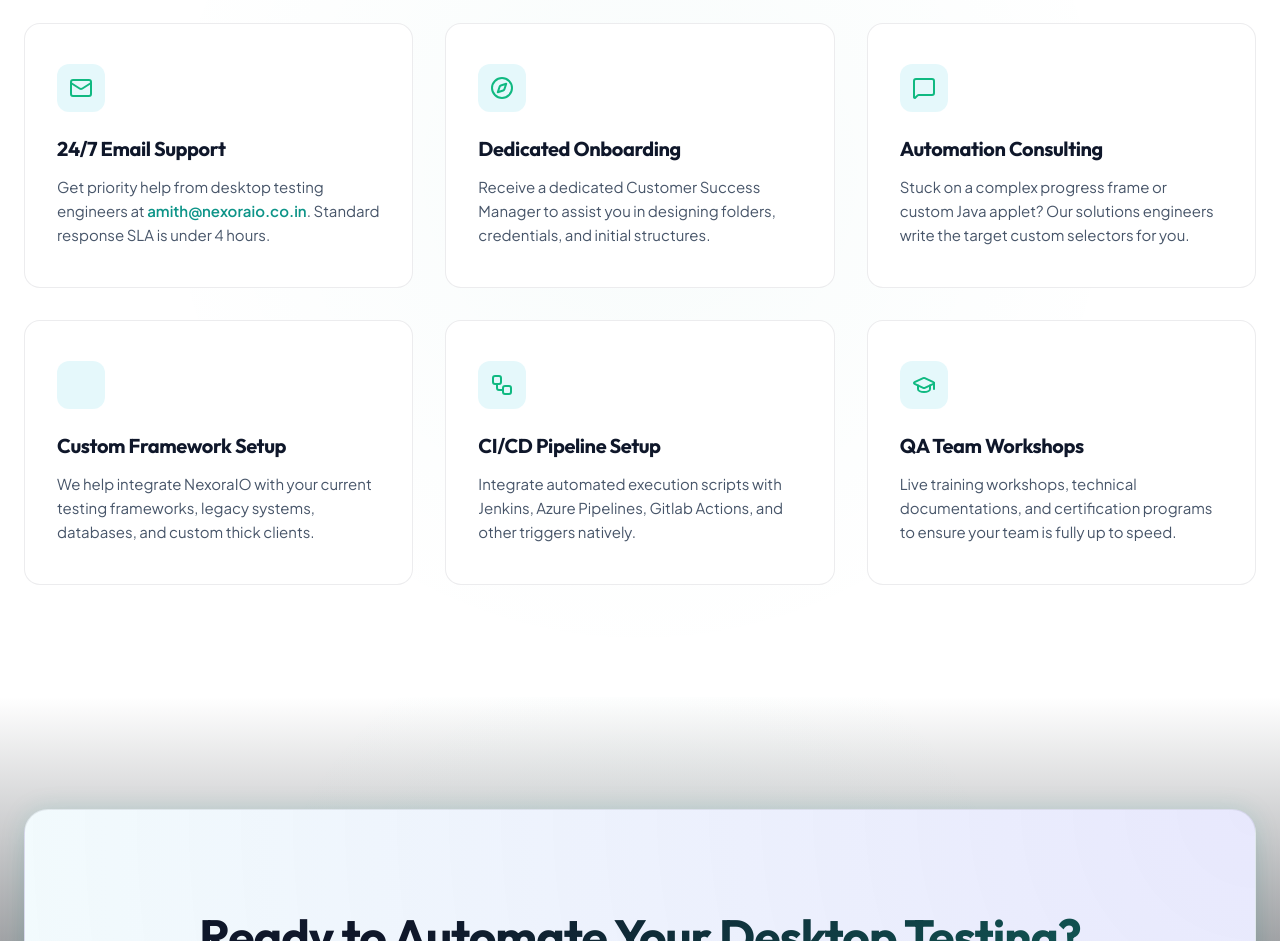
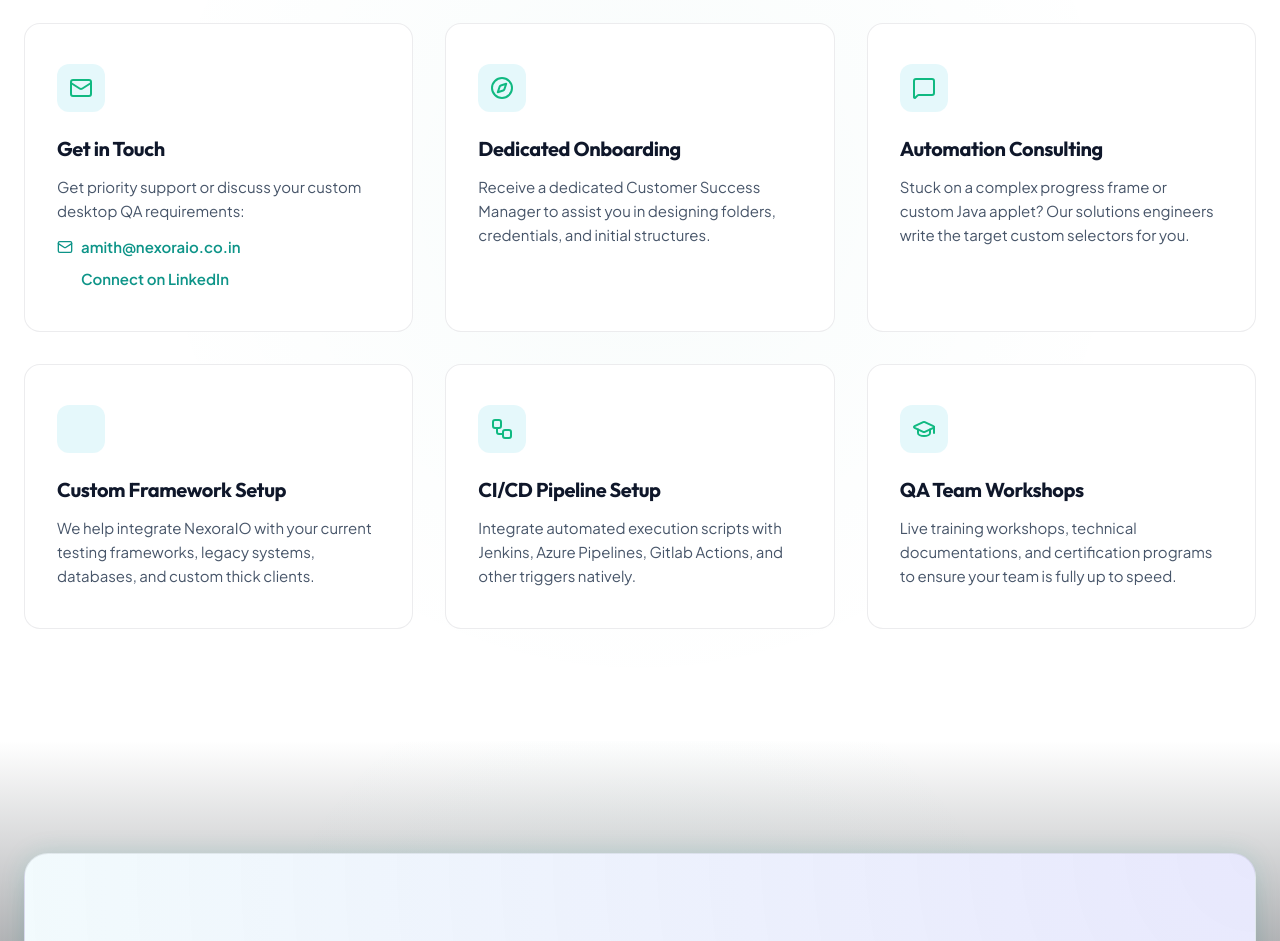
Before and after one commit to niranjangs4/desktop-automation-website, a plain HTML site: page index.html in a window 1280 px wide. Shown: the part 7680-8621 px from the top of the page. Drawn offline with nearby package versions, Linux system fonts and the light colour scheme.

Commit message:
Update contact section and footer with Amith's LinkedIn profile and email address

```diff
--- a/index.html
+++ b/index.html
@@ -673,8 +673,16 @@
                     <div class="support-icon-wrapper">
                         <i data-lucide="mail"></i>
                     </div>
-                    <h3>24/7 Email Support</h3>
-                    <p>Get priority help from desktop testing engineers at <a href="mailto:amith@nexoraio.co.in" style="color: var(--primary); font-weight:600;">amith@nexoraio.co.in</a>. Standard response SLA is under 4 hours.</p>
+                    <h3>Get in Touch</h3>
+                    <p style="margin-bottom: 0.75rem;">Get priority support or discuss your custom desktop QA requirements:</p>
+                    <p style="margin-bottom: 0.5rem; display: flex; align-items: center; gap: 0.5rem;">
+                        <i data-lucide="mail" style="width: 16px; height: 16px; color: var(--primary);"></i>
+                        <a href="mailto:amith@nexoraio.co.in" style="color: var(--primary); font-weight: 600; text-decoration: none;">amith@nexoraio.co.in</a>
+                    </p>
+                    <p style="display: flex; align-items: center; gap: 0.5rem; margin-top: 0.5rem;">
+                        <i data-lucide="linkedin" style="width: 16px; height: 16px; color: var(--primary);"></i>
+                        <a href="https://www.linkedin.com/in/amitkumar-dubey-a4569117/" target="_blank" rel="noopener noreferrer" style="color: var(--primary); font-weight: 600; text-decoration: none;">Connect on LinkedIn</a>
+                    </p>
                 </div>
 
                 <div class="support-card reveal">
@@ -803,7 +811,7 @@
                 </div>
                 <div class="footer-socials">
                     <a href="#" class="social-link"><i data-lucide="twitter" style="width:16px; height:16px;"></i></a>
-                    <a href="#" class="social-link"><i data-lucide="linkedin" style="width:16px; height:16px;"></i></a>
+                    <a href="https://www.linkedin.com/in/amitkumar-dubey-a4569117/" target="_blank" rel="noopener noreferrer" class="social-link"><i data-lucide="linkedin" style="width:16px; height:16px;"></i></a>
                     <a href="#" class="social-link"><i data-lucide="github" style="width:16px; height:16px;"></i></a>
                 </div>
             </div>
```
